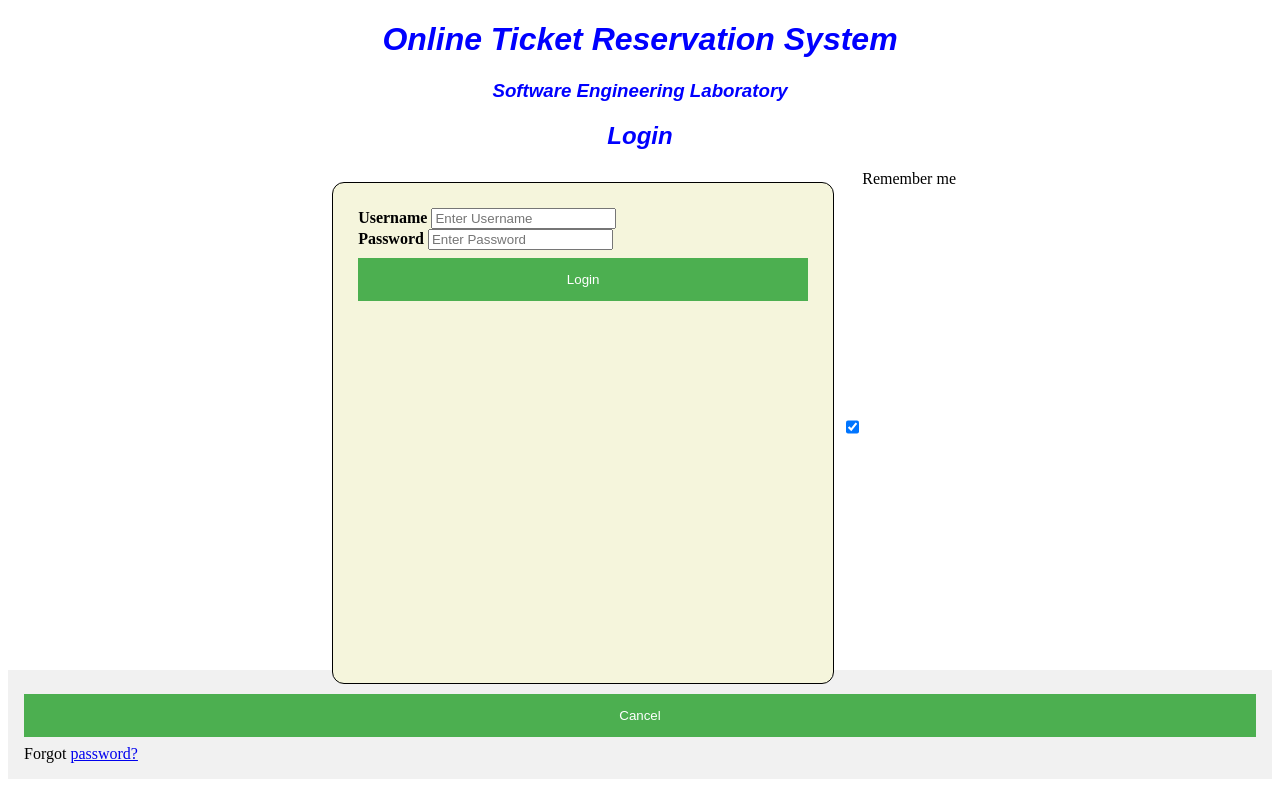
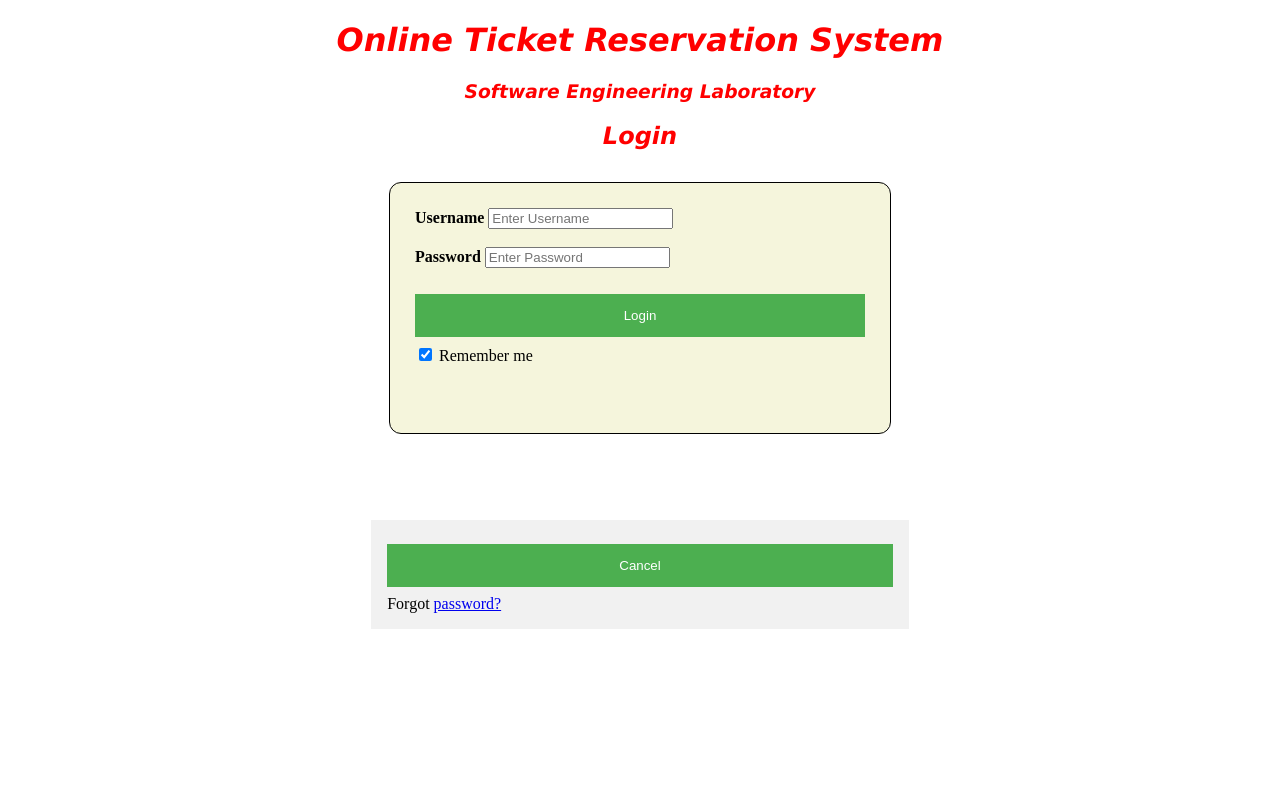
Before and after one commit to Harepitlord/Online_Ticket_System, a PHP site: page /login.html in a window 1280 px wide. Run offline with PHP 8.4, Linux system fonts and the light colour scheme.

Commit message:
it been too long

```diff
--- a/src/webpage/Signup.html
+++ b/src/webpage/Signup.html
@@ -27,7 +27,7 @@
     </div>
   </div>
     <div class="container" style="background-color:#f1f1f1">
-      <button onclick="location.href = 'homepage.html'" class="cancelbtn" style="width:auto;">Cancel </button>
+      <input type="button" value="Cancel" onclick="location.href = 'homepage.html'" class="cancelbtn" style="width:auto;"/>
     </div>
   </form>
 </body>
--- a/src/webpage/login.html
+++ b/src/webpage/login.html
@@ -17,16 +17,16 @@
   <div id="form_body">
     <label for="uname"><b>Username</b></label>
     <input type="text" placeholder="Enter Username" name="uname" required><br>
-    <label for="psw"><b>Password</b></label>
+    <br><label for="psw"><b>Password</b></label>
     <input type="password" placeholder="Enter Password" name="psw" required><br>
-    <button type="submit">Login</button><br>
-    <label>
-  </div>
-      <input type="checkbox" checked="checked" name="remember"> Remember me
+    <br><input id="but" type="submit" value="Login"/><br>
+    <input type="checkbox" checked="checked" name="remember"><label> Remember me
     </label>
   </div>
-  <div class="container" style="background-color:#f1f1f1">
-    <button type="button" class="cancelbtn">Cancel</button>
+
+  </div>
+  <div class="container" style="background-color:#f1f1f1; position:center;">
+    <input id="but" value="Cancel" type="button" class="cancelbtn" onclick="location.href='homepage.html'" "/>
     <span class="psw">Forgot <a href="#">password?</a></span>
   </div>
 </form>
--- a/src/webpage/mystyles.css
+++ b/src/webpage/mystyles.css
@@ -1,8 +1,8 @@
 #he1
 {
     text-align: center;
-    color:Blue;
-    font-family: Arial;
+    color:red;
+    font-family: Verdana;
     font-style: italic;
     font-weight: bold;
 
@@ -10,7 +10,7 @@
 
 #b1 {
   background-image: url('train.jpg');
-  background-size: 100%;
+  background-size: auto;
   background-position: center;
 }
 
@@ -19,7 +19,7 @@
   font-weight: bold;
 }
 
-button {
+#but {
   background-color: #4CAF50;
   color: white;
   padding: 14px 20px;
@@ -32,21 +32,24 @@ button {
 
 .container {
   padding: 16px;
+  width :40%;
+  margin: auto;
 }
 
 #form_page {
-            height: 500px;
+    height: 350px;
     width: 50%;
     display: flex;
     flex-wrap: wrap;
     flex-direction: row;
     margin: auto;
+    top:200px;
 
 }
 
 #form_body {
     border-radius: 12px;
-    height: 450px;
+    height: 200px;
     width: 450px;
     background-color: beige;
     border: 1px solid black;
@@ -61,8 +64,7 @@ button:hover {
 
 #options
 {
-  align-items: center;
-  position: relative;
-  left:600px;
+  margin: auto;
+  left:650px;
   top:20px;
 }
```
Also changed, not shown: src/webpage/homepage.html (+6 -6 lines). Lines whose indentation alone changed are shown as unchanged.
